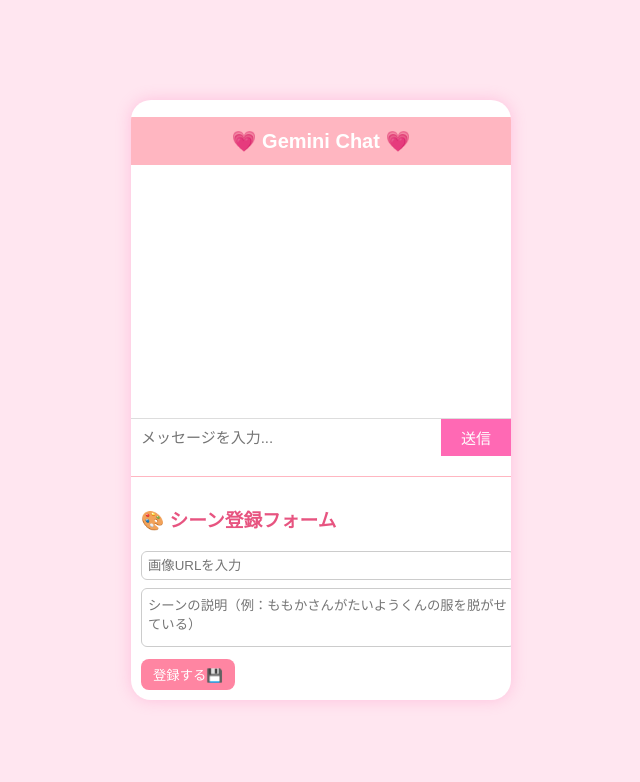
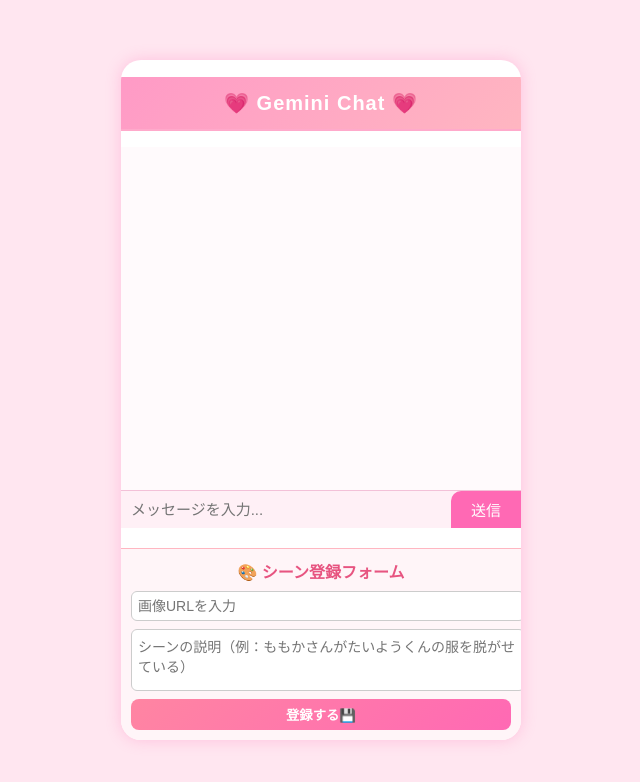
Before and after one commit to ottotto0/gemini-chat-server, a React (Create React App) app in the folder client/: page / in a window 1280 px wide. Shown: the top 782 px of the page, without its empty margins (319-959 px from the left). Built offline with nearby package versions, Linux system fonts and the light colour scheme.

Commit message:
Update App.css

```diff
--- a/client/src/App.css
+++ b/client/src/App.css
@@ -8,9 +8,10 @@
     margin: 0;
 }
 
+/* 🌸 メインコンテナ */
 .chat-container {
-    width: 380px;
-    height: 600px;
+    width: 400px;
+    height: 680px;
     background: white;
     border-radius: 20px;
     box-shadow: 0 0 15px rgba(255, 105, 180, 0.3);
@@ -19,53 +20,72 @@
     overflow: hidden;
 }
 
+/* 💗 タイトルバー */
 .title {
-    background: #ffb6c1;
+    background: linear-gradient(135deg, #ff9ac6, #ffb6c1);
     color: white;
     text-align: center;
-    padding: 12px;
+    padding: 14px;
     font-size: 20px;
+    font-weight: bold;
+    letter-spacing: 1px;
+    border-bottom: 2px solid #ffaacb;
 }
 
+/* 💬 チャットエリア */
 .chat-box {
     flex: 1;
-    padding: 10px;
+    padding: 10px 12px;
     overflow-y: auto;
     display: flex;
     flex-direction: column;
     gap: 10px;
+    background: #fffafc;
+    scroll-behavior: smooth;
 }
 
 .bubble {
-    max-width: 70%;
+    max-width: 75%;
     padding: 10px 14px;
     border-radius: 18px;
     font-size: 15px;
     word-wrap: break-word;
+    white-space: pre-wrap;
+    line-height: 1.6;
+    position: relative;
+    animation: fadeIn 0.3s ease;
 }
 
+/* 💬 ユーザー側の吹き出し */
 .bubble.user {
     align-self: flex-end;
-        background: #ffb6c1;
+    background: #ff9ac6;
     color: white;
+    border-bottom-right-radius: 5px;
 }
 
+/* 💬 AI（ももか）側の吹き出し */
 .bubble.ai {
     align-self: flex-start;
-        background: #f3f3f3;
+    background: #f7f0f4;
     color: #333;
+    border-bottom-left-radius: 5px;
 }
 
+/* 🖼️ 画像（AI返答の下に表示） */
 .bubble img {
     display: block;
     margin-top: 8px;
-        border-radius: 10px;
+    border-radius: 12px;
     max-width: 100%;
+    box-shadow: 0 2px 8px rgba(0,0,0,0.1);
 }
 
+/* ✏️ 入力欄 */
 .input-area {
     display: flex;
-    border-top: 1px solid #ddd;
+    border-top: 1px solid #f3c1d8;
+    background: #fff0f6;
 }
 
 .input-area input {
@@ -74,6 +94,7 @@
     border: none;
     font-size: 15px;
     outline: none;
+    background: transparent;
 }
 
 .input-area button {
@@ -83,4 +104,75 @@
     padding: 0 20px;
     cursor: pointer;
     font-size: 15px;
+    border-top-left-radius: 10px;
+    transition: 0.2s;
 }
+
+.input-area button:hover {
+    background: #ff85a2;
+}
+
+/* 🎨 シーン登録フォーム */
+.scene-form {
+    background: #fff5f8;
+    border-top: 2px solid #ffd4e3;
+    padding: 12px;
+    display: flex;
+    flex-direction: column;
+}
+
+.scene-form h3 {
+    margin: 0 0 8px;
+    color: #e75480;
+    font-size: 16px;
+    text-align: center;
+}
+
+.scene-form input,
+.scene-form textarea {
+    width: 100%;
+    margin-bottom: 8px;
+    padding: 8px;
+    border-radius: 8px;
+    border: 1px solid #ffb6c1;
+    font-size: 14px;
+    background: #fff;
+    transition: 0.2s;
+}
+
+.scene-form input:focus,
+.scene-form textarea:focus {
+    border-color: #ff85a2;
+    outline: none;
+    box-shadow: 0 0 4px rgba(255, 105, 180, 0.4);
+}
+
+.scene-form button {
+    background: linear-gradient(135deg, #ff85a2, #ff69b4);
+    color: white;
+    padding: 8px 12px;
+    border: none;
+    border-radius: 10px;
+    cursor: pointer;
+    font-weight: bold;
+    transition: 0.2s;
+}
+
+.scene-form button:hover {
+    background: linear-gradient(135deg, #ff69b4, #ff85a2);
+    transform: scale(1.03);
+}
+
+/* ✅ ステータスメッセージ */
+.scene-form p {
+    margin-top: 6px;
+    font-size: 13px;
+    text-align: center;
+    color: #666;
+}
+
+/* 🌈 フェードアニメーション */
+@keyframes fadeIn {
+    from { opacity: 0; transform: translateY(4px); }
+    to { opacity: 1; transform: translateY(0); }
+}
```
Lines whose indentation alone changed are shown as unchanged.
